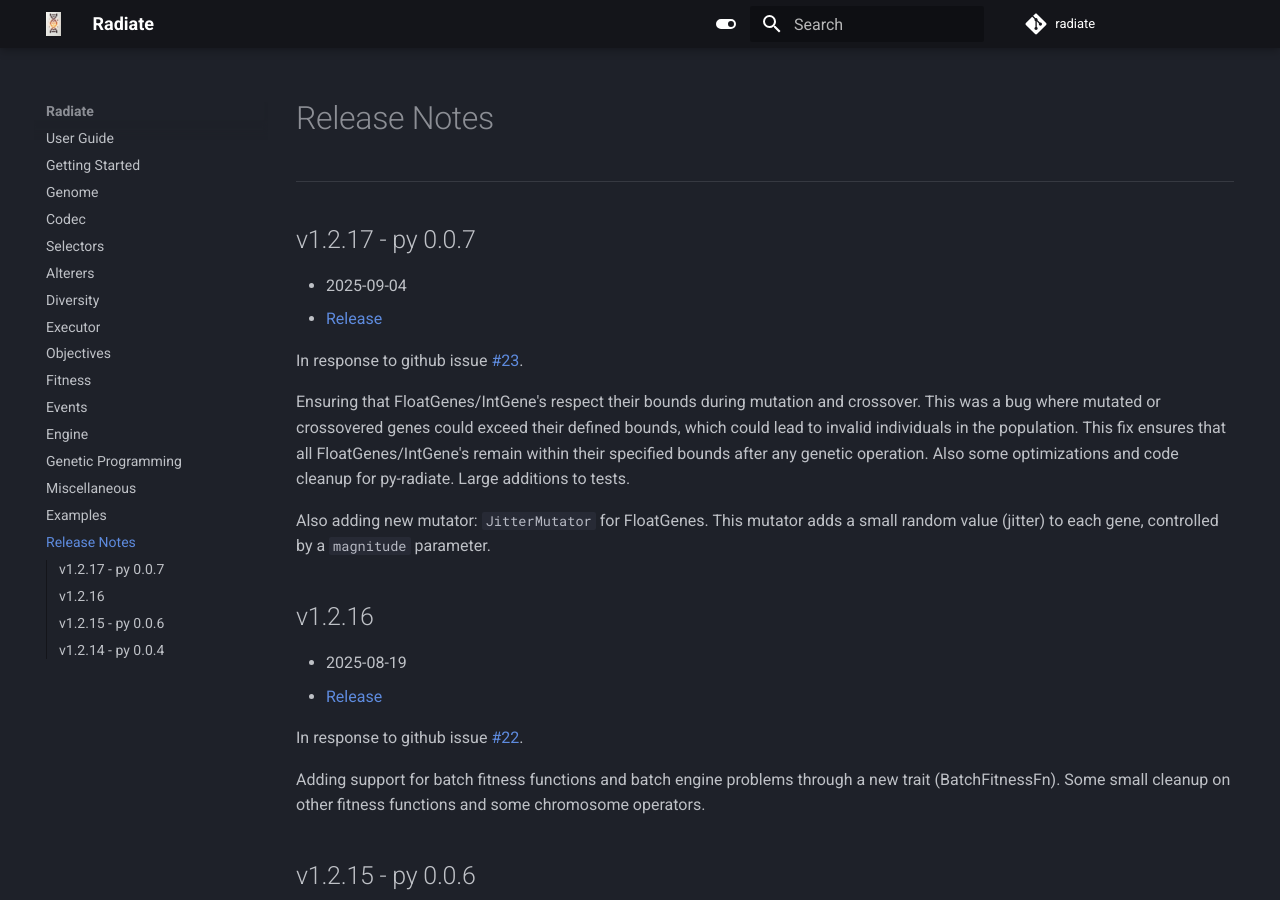
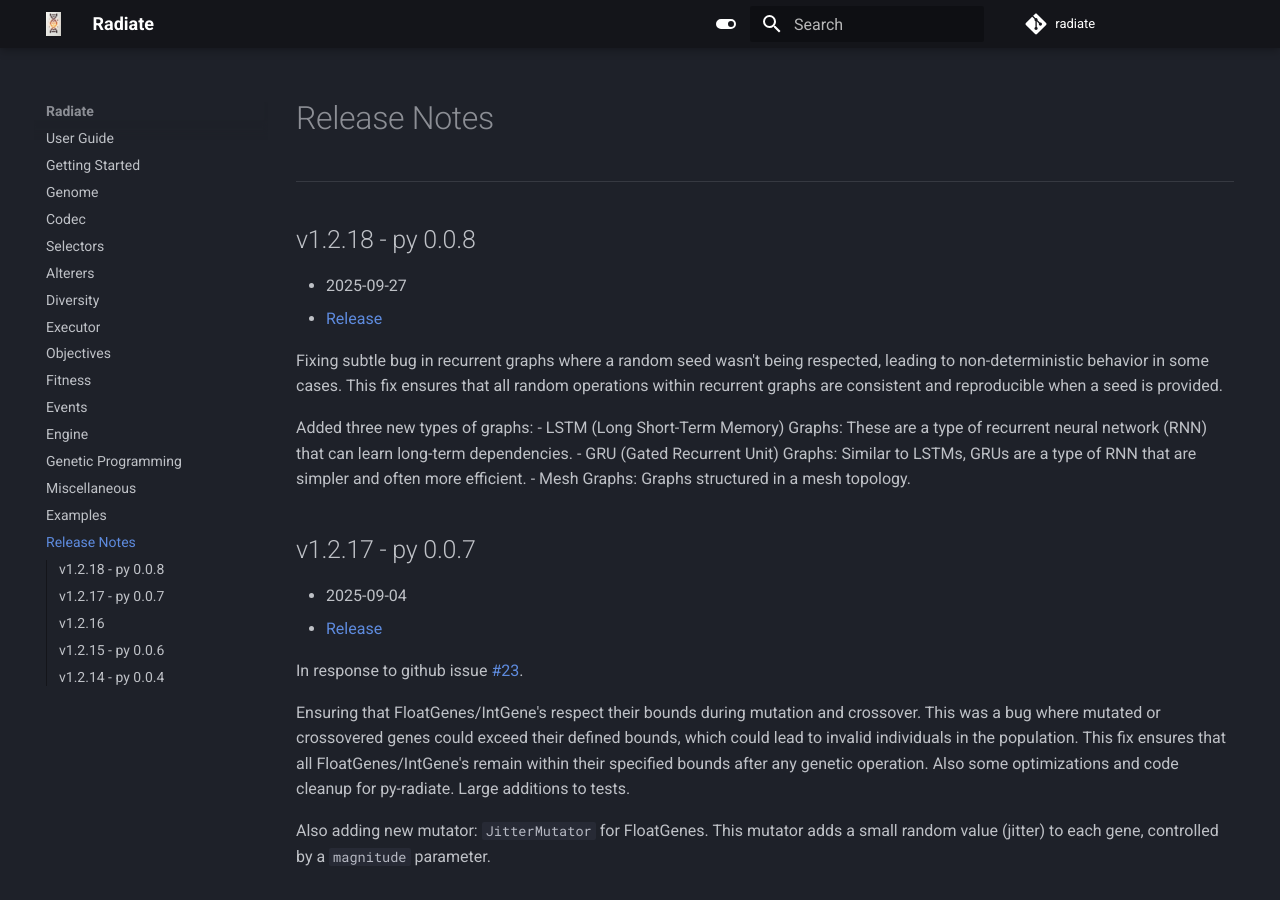
Before and after one commit to pkalivas/radiate, an MkDocs documentation site: the page built from docs/source/releases.md, in a window 1280 px wide and 900 px high. Built offline with MkDocs 1.6.1 and Material for MkDocs 9.7.7, drawn with Linux system fonts in a browser that asks for light colours; comment, search, counter and statistics services are not loaded.

Commit message:
updating docs for release

```diff
--- a/docs/source/releases.md
+++ b/docs/source/releases.md
@@ -1,6 +1,18 @@
 # Release Notes
 
 ---
+
+## v1.2.18 - py 0.0.8
+
+- 2025-09-27
+- [Release](https://github.com/pkalivas/radiate/releases/tag/v1.2.18)
+
+Fixing subtle bug in recurrent graphs where a random seed wasn't being respected, leading to non-deterministic behavior in some cases. This fix ensures that all random operations within recurrent graphs are consistent and reproducible when a seed is provided.
+
+Added three new types of graphs:
+- LSTM (Long Short-Term Memory) Graphs: These are a type of recurrent neural network (RNN) that can learn long-term dependencies.
+- GRU (Gated Recurrent Unit) Graphs: Similar to LSTMs, GRUs are a type of RNN that are simpler and often more efficient.
+- Mesh Graphs: Graphs structured in a mesh topology.
 
 ## v1.2.17 - py 0.0.7
 
```
